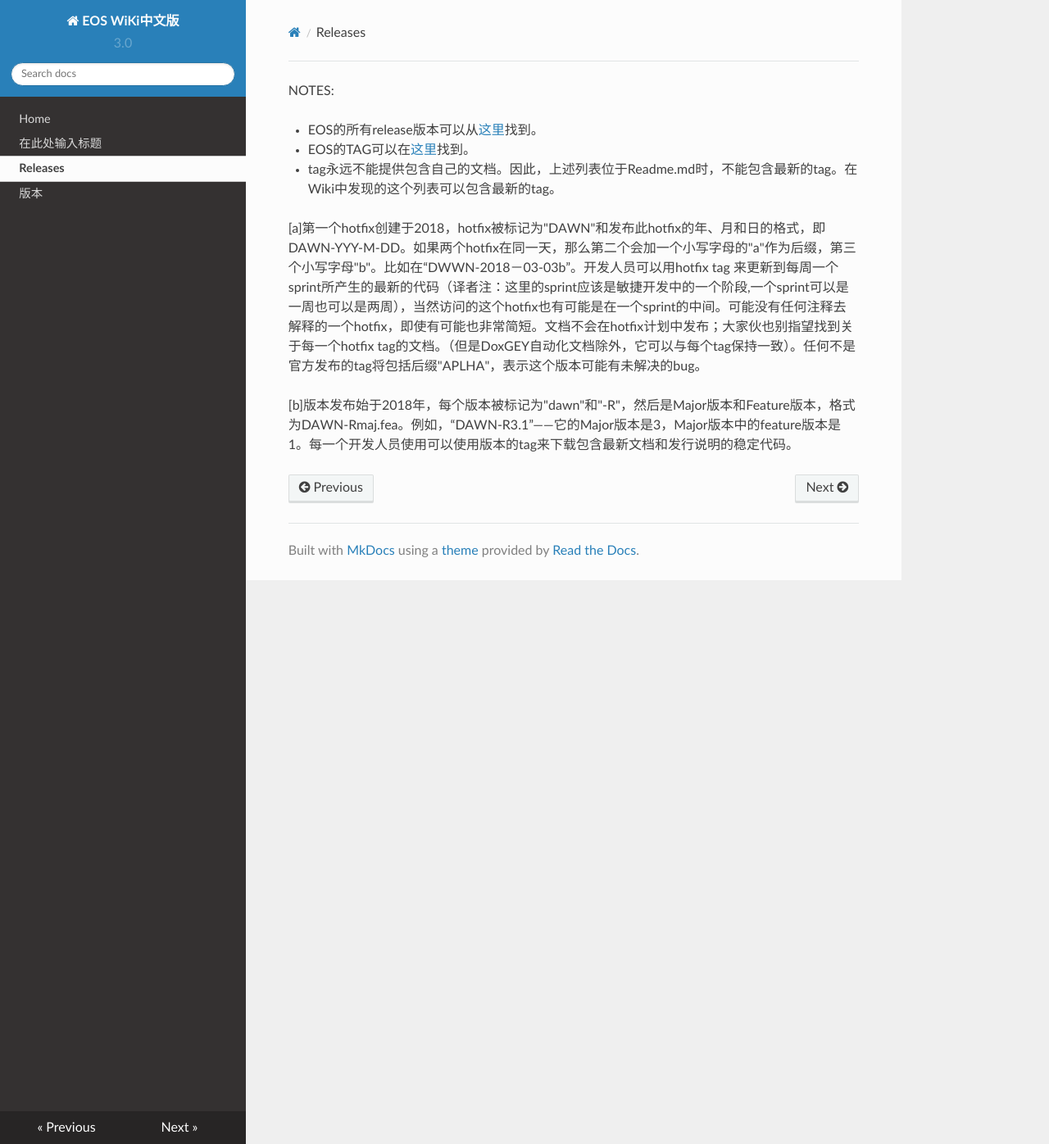
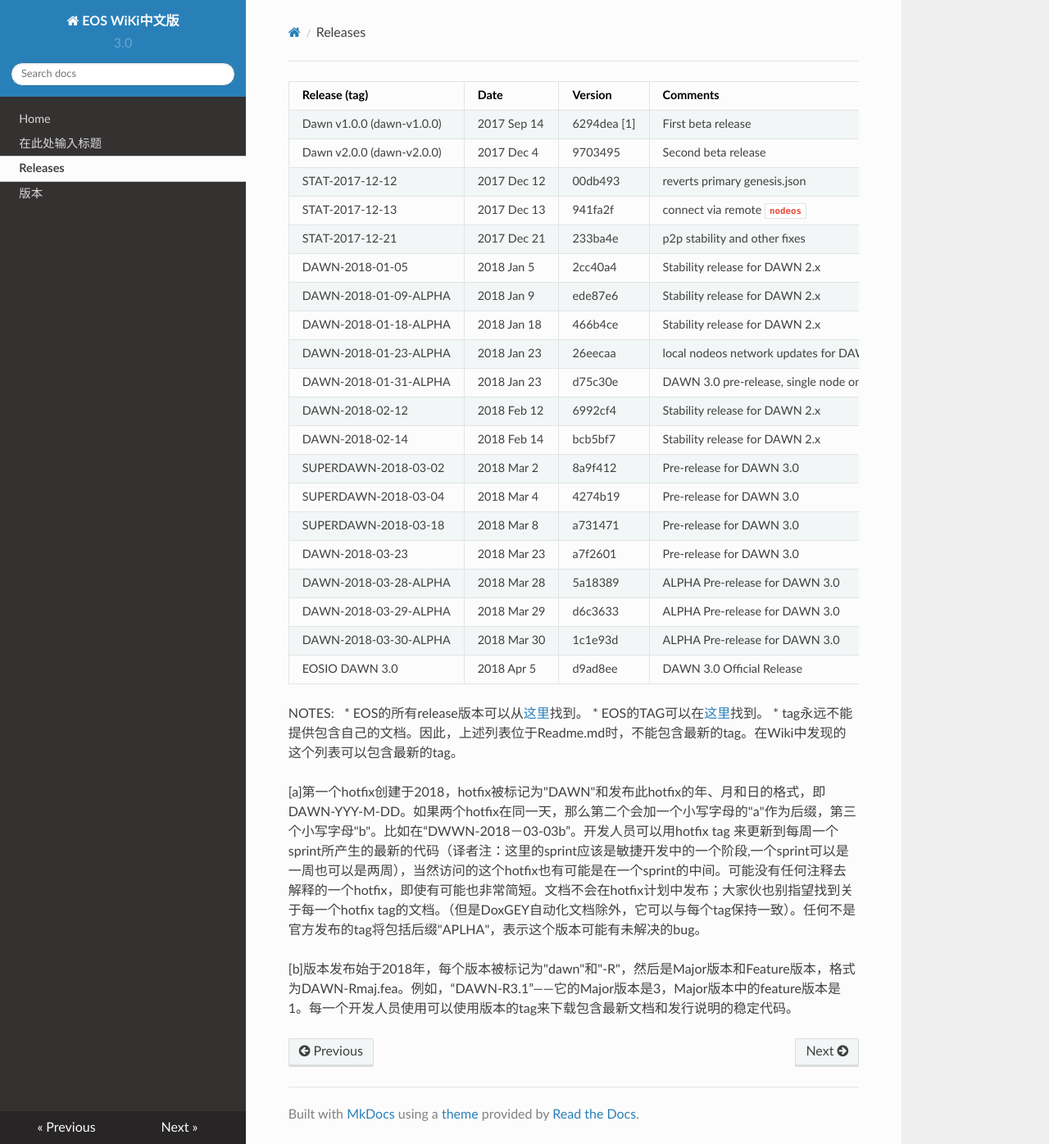
Before and after one commit to eostea/eos-wiki, an MkDocs documentation site: the page built from docs/releases.md, in a window 1280 px wide and 1396 px high. Shown: the whole window at 82% size. Built offline with MkDocs 1.6.1, drawn with Linux system fonts in a browser that asks for light colours; nearby versions of some CDN libraries.

Commit message:
Update releases.md

```diff
--- a/docs/releases.md
+++ b/docs/releases.md
@@ -1,9 +1,30 @@
+| Release (tag)                 | Date        | Version     | Comments             |
+|-------------------------------|-------------|-------------|----------------------|
+| Dawn v1.0.0 (dawn-v1.0.0)     | 2017 Sep 14 | 6294dea [1] | First beta release   |
+| Dawn v2.0.0 (dawn-v2.0.0)     | 2017 Dec 4  | 9703495     | Second beta release  |
+| STAT-2017-12-12            | 2017 Dec 12 | 00db493  | reverts primary genesis.json|
+| STAT-2017-12-13            | 2017 Dec 13 | 941fa2f  | connect via remote **`nodeos`** |
+| STAT-2017-12-21            | 2017 Dec 21 | 233ba4e  | p2p stability and other fixes |
+| DAWN-2018-01-05            | 2018 Jan 5 | 2cc40a4  | Stability release for DAWN 2.x |
+| DAWN-2018-01-09-ALPHA            | 2018 Jan 9 | ede87e6  | Stability release for DAWN 2.x |
+| DAWN-2018-01-18-ALPHA            | 2018 Jan 18 | 466b4ce  | Stability release for DAWN 2.x |
+| DAWN-2018-01-23-ALPHA            | 2018 Jan 23 | 26eecaa  | local nodeos network updates for DAWN 2.x |
+| DAWN-2018-01-31-ALPHA            | 2018 Jan 23 | d75c30e  | DAWN 3.0 pre-release, single node only |
+| DAWN-2018-02-12           | 2018 Feb 12 | 6992cf4  | Stability release for DAWN 2.x |
+| DAWN-2018-02-14           | 2018 Feb 14 | bcb5bf7  | Stability release for DAWN 2.x |
+| SUPERDAWN-2018-03-02           | 2018 Mar 2 | 8a9f412  | Pre-release for DAWN 3.0 |
+| SUPERDAWN-2018-03-04           | 2018 Mar 4 | 4274b19  | Pre-release for DAWN 3.0 |
+| SUPERDAWN-2018-03-18           | 2018 Mar 8 | a731471  | Pre-release for DAWN 3.0 |
+| DAWN-2018-03-23           | 2018 Mar 23 | a7f2601  | Pre-release for DAWN 3.0 |
+| DAWN-2018-03-28-ALPHA           | 2018 Mar 28 | 5a18389  | ALPHA Pre-release for DAWN 3.0 |
+| DAWN-2018-03-29-ALPHA           | 2018 Mar 29 | d6c3633  | ALPHA Pre-release for DAWN 3.0 |
+| DAWN-2018-03-30-ALPHA           | 2018 Mar 30 | 1c1e93d  | ALPHA Pre-release for DAWN 3.0 |
+| EOSIO DAWN 3.0           | 2018 Apr 5 | d9ad8ee  | DAWN 3.0 Official Release |
 
 NOTES:
-
-- EOS的所有release版本可以从[这里](https://github.com/EOSIO/eos/releases)找到。
-- EOS的TAG可以在[这里](https://github.com/EOSIO/eos/tags)找到。
-- tag永远不能提供包含自己的文档。因此，上述列表位于Readme.md时，不能包含最新的tag。在Wiki中发现的这个列表可以包含最新的tag。
+* EOS的所有release版本可以从[这里](https://github.com/EOSIO/eos/releases)找到。
+* EOS的TAG可以在[这里](https://github.com/EOSIO/eos/tags)找到。
+* tag永远不能提供包含自己的文档。因此，上述列表位于Readme.md时，不能包含最新的tag。在Wiki中发现的这个列表可以包含最新的tag。
 
 [a]第一个hotfix创建于2018，hotfix被标记为"DAWN"和发布此hotfix的年、月和日的格式，即DAWN-YYY-M-DD。如果两个hotfix在同一天，那么第二个会加一个小写字母的"a"作为后缀，第三个小写字母"b"。比如在“DWWN-2018－03-03b”。开发人员可以用hotfix tag 来更新到每周一个sprint所产生的最新的代码（译者注：这里的sprint应该是敏捷开发中的一个阶段,一个sprint可以是一周也可以是两周），当然访问的这个hotfix也有可能是在一个sprint的中间。可能没有任何注释去解释的一个hotfix，即使有可能也非常简短。文档不会在hotfix计划中发布；大家伙也别指望找到关于每一个hotfix tag的文档。（但是DoxGEY自动化文档除外，它可以与每个tag保持一致）。任何不是官方发布的tag将包括后缀"APLHA"，表示这个版本可能有未解决的bug。
 
```
